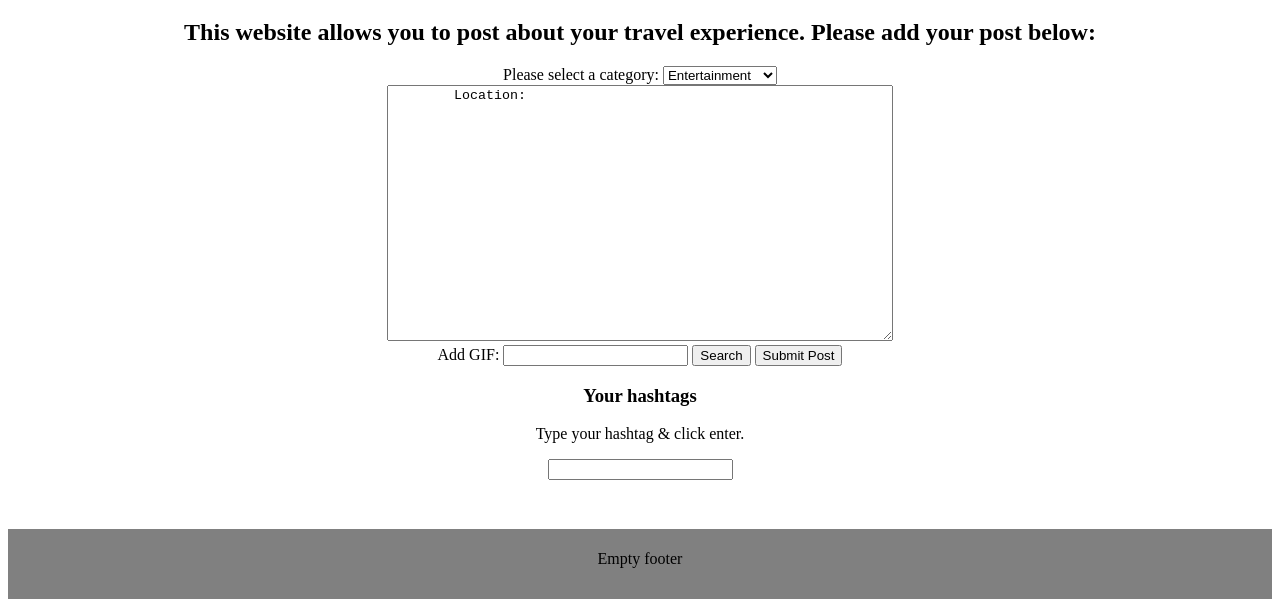
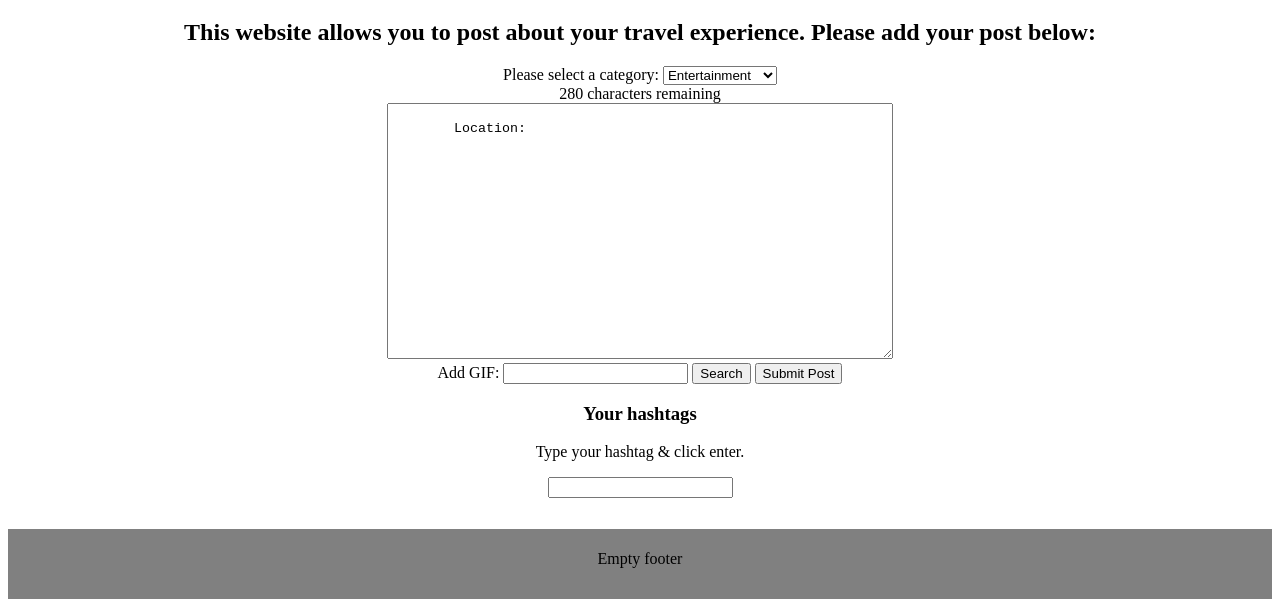
Before and after one commit to Rachiey/journalproject, a plain HTML site: page html/mainPage.html in a window 1280 px wide. Shown: the part 209-816 px from the top of the page. Drawn offline with Linux system fonts and the light colour scheme.

```diff
--- a/html/mainPage.html
+++ b/html/mainPage.html
@@ -33,8 +33,10 @@
                 <option>Sightseeing</option>
             </select>
         </div>
+        <div id="charCounterPost">280 characters remaining</div>
         <div>
         <textarea name="comments" id="comments" maxlength="500">
+
         Location:
         </textarea>
         </div>
```
